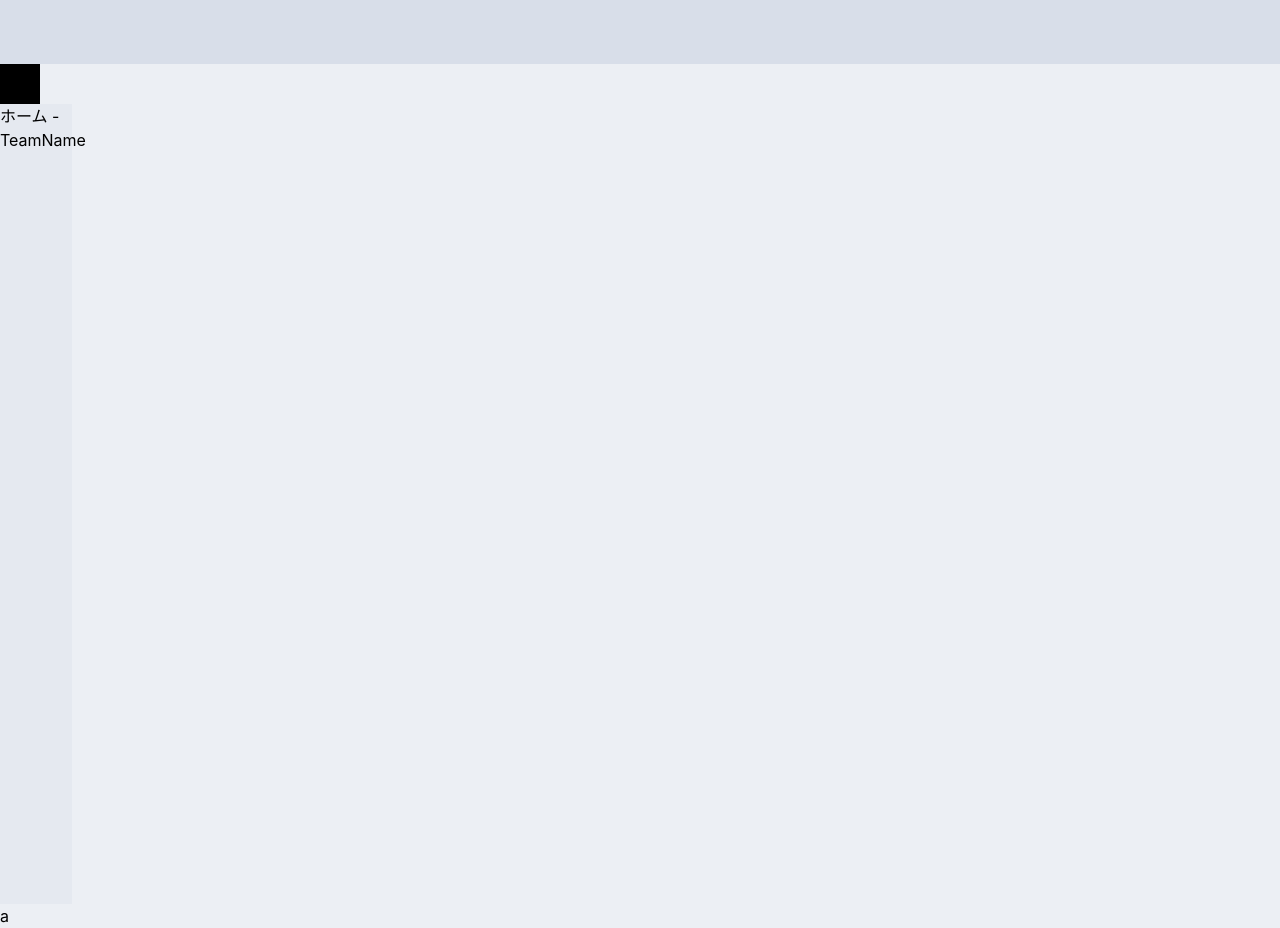
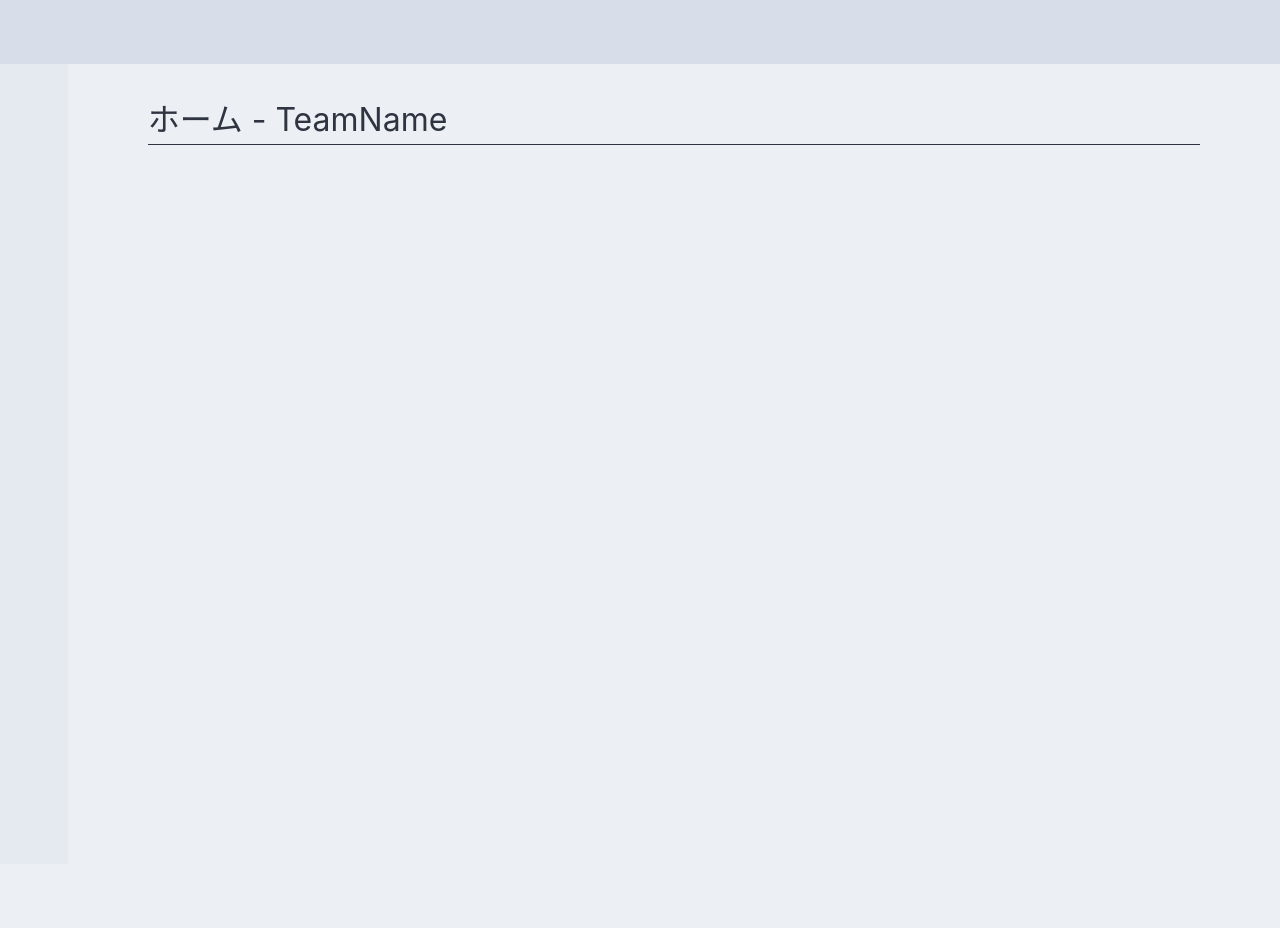
Before and after one commit to kougakusai/clubhook, a Next.js app: page / in a window 1280 px wide. After the commit the page ends 864 px from the top, so only its background shows below. Built offline with nearby package versions, Linux system fonts and the light colour scheme.

Commit message:
💄 ページタイトルコンポーネント完成

```diff
--- a/src/components/pagetitle.tsx
+++ b/src/components/pagetitle.tsx
@@ -1,5 +1,3 @@
-import React from "react";
-
 type PageTitleProps = {
   title: string;
   subtitle: string;
@@ -7,12 +5,12 @@ type PageTitleProps = {
 
 const PageTitle = (props: PageTitleProps) => {
   return (
-    <React.Fragment>
-      <h1 className="">
+    <div className="flex flex-col w-full h-[106px]">
+      <h1>
         {props.title} - {props.subtitle}
       </h1>
-      <hr className="h-2 border-red-500 border-solod" />
-    </React.Fragment>
+      <hr />
+    </div>
   );
 };
 
--- a/src/pages/index.tsx
+++ b/src/pages/index.tsx
@@ -4,13 +4,12 @@ export default function Home() {
   return (
     <div className="container">
       <div className="w-full h-header bg-snow-900"></div>
-      <div className="w-10 h-10 bg-black" />
-      <div className="w-full sm:w-[72px] h-[48px] sm:h-screen bg-snow-800">
-        <div className="flex w-full h-full">
+      <div className="flex flex-row w-full h-full">
+        <div className="flex w-full sm:w-[72px] h-[48px] sm:h-screen bg-snow-800" />
+        <div className="flex flex-col py-8 px-20 w-full h-full">
           <PageTitle title="ホーム" subtitle="TeamName" />
+          <div className="flex flex-shrink-0 w-full h-full bg-snow-800"></div>
         </div>
-
-        <div className="w-[17px] h-[17px] bg--500">a</div>
       </div>
     </div>
   );
--- a/src/styles/globals.css
+++ b/src/styles/globals.css
@@ -18,3 +18,12 @@ a {
 * {
   box-sizing: border-box;
 }
+
+h1 {
+  color: #2e3440; /* night-900 */
+  font-size: 2rem;
+}
+
+hr {
+  border-color: #2e3440; /* night-900 */
+}
```
Also changed, not shown: 1 other file (tests, documents, lock files or other folders).
